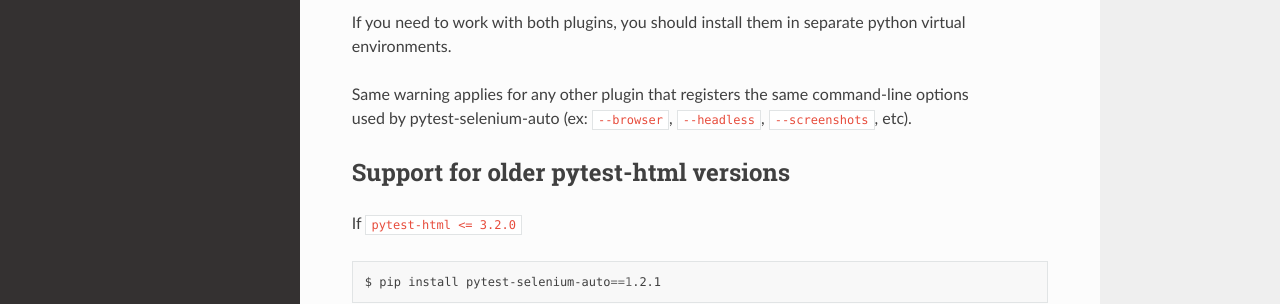
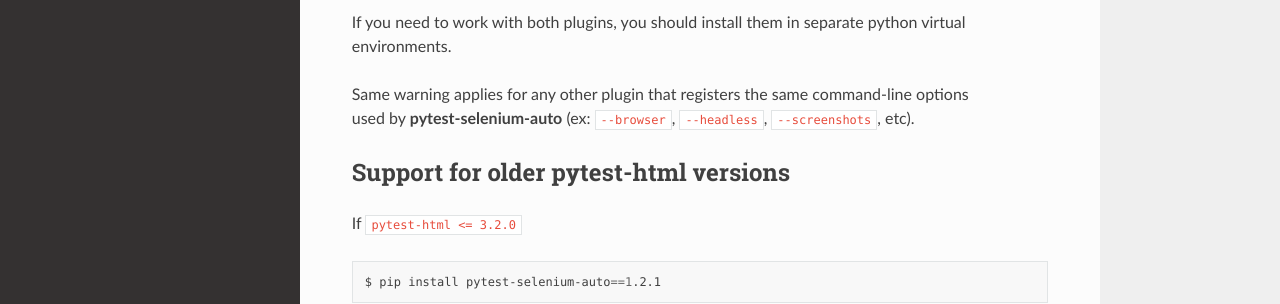
Before and after one commit to harmin-parra/pytest-selenium-auto, a Sphinx documentation site: the page built from docs/installation.rst, in a window 1280 px wide and 1098 px high. Shown: the part 606-910 px from the top of the window. Built offline with Sphinx 7.4.7 and the Read the Docs theme 2.0.0, drawn with Linux system fonts in a browser that asks for light colours.

```diff
--- a/docs/installation.rst
+++ b/docs/installation.rst
@@ -29,7 +29,7 @@ WARNING /!\\
 If you need to work with both plugins, you should install them in separate python virtual environments.
 
 | Same warning applies for any other plugin that registers the same command-line options
-| used by pytest-selenium-auto (ex: ``--browser``, ``--headless``, ``--screenshots``, etc).
+| used by **pytest-selenium-auto** (ex: ``--browser``, ``--headless``, ``--screenshots``, etc).
 
 
 Support for older pytest-html versions
```
